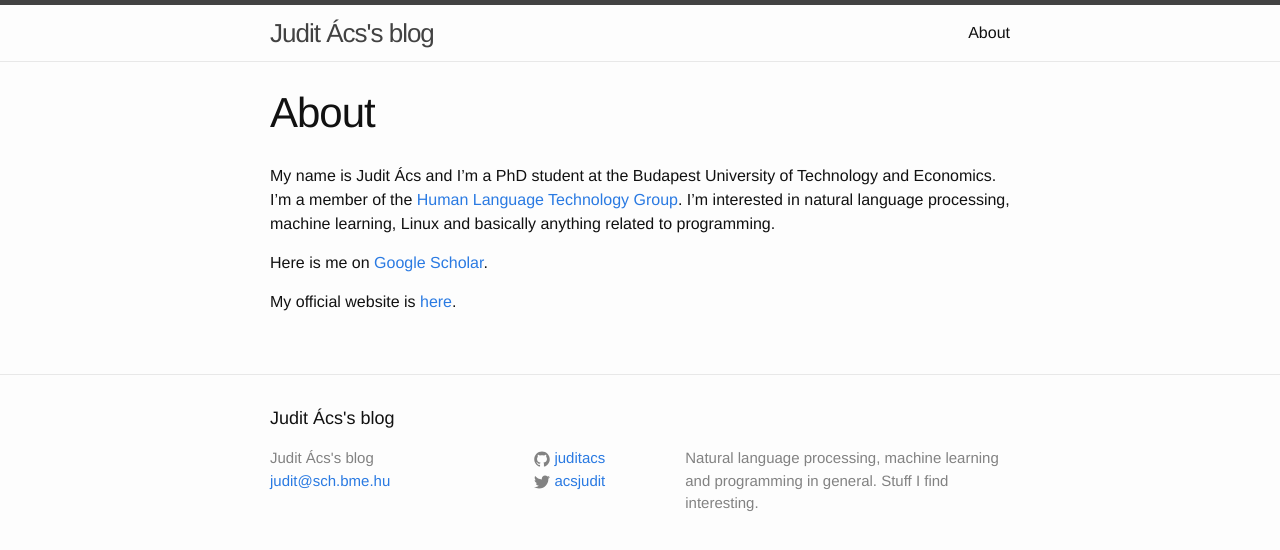
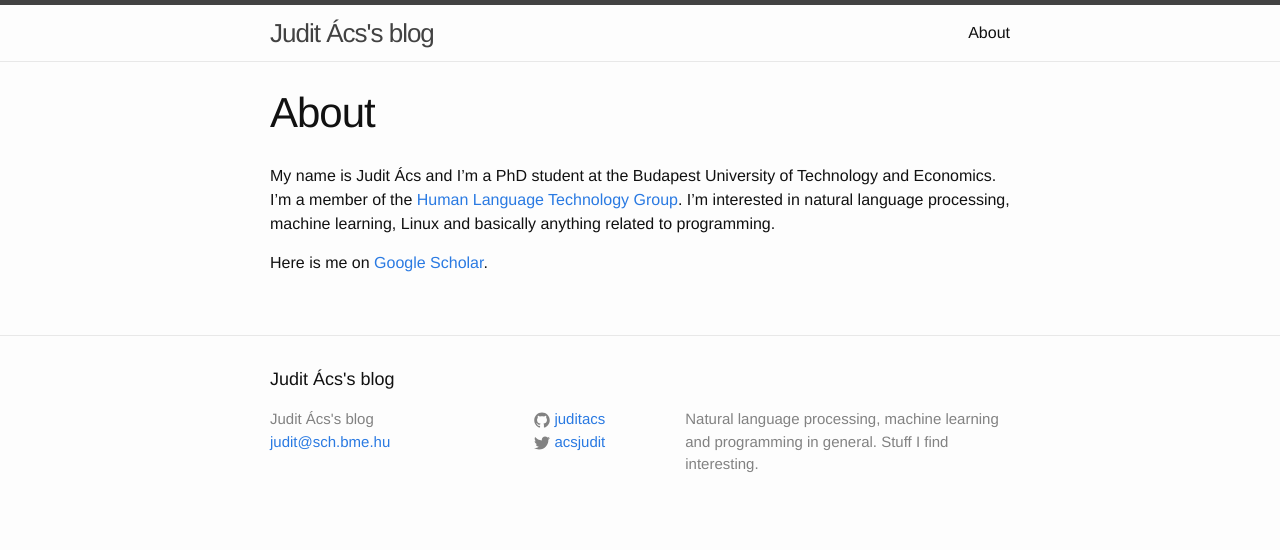
Before and after one commit to juditacs/juditacs.github.io, a Jekyll site: the page built from about.md, in a window 1280 px wide. Shown: the top 550 px of the page. Built offline with Jekyll 4.4.1, drawn with Linux system fonts in a browser that asks for light colours.

Commit message:
remove link to old site

```diff
--- a/about.md
+++ b/about.md
@@ -9,6 +9,3 @@ I'm a member of the [Human Language Technology Group](http://hlt.bme.hu/).
 I'm interested in natural language processing, machine learning, Linux and basically anything related to programming.
 
 Here is me on [Google Scholar](https://scholar.google.hu/citations?user=rIStlyMAAAAJ&hl=en).
-
-
-My official website is [here](http://avalon.aut.bme.hu/~judit/).
```
